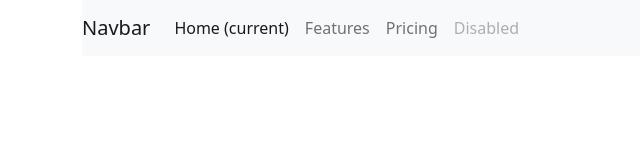
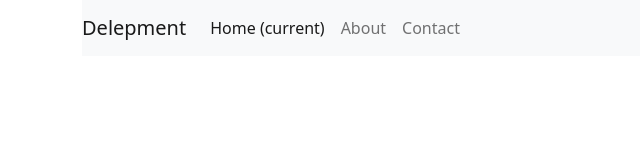
Before and after one commit to ygm2013/mywebsite, a website: page index.html in a window 1280 px wide. Shown: the whole page, without its empty margins (0-640 px from the left). Drawn offline with Linux system fonts and the light colour scheme.

Commit message:
Changed menu item names

```diff
--- a/index.html
+++ b/index.html
@@ -10,16 +10,15 @@
 <body>
     <div class="container">
         <nav class="navbar navbar-expand-lg navbar-ligh bg-light">
-            <a class="navbar-brand" href="#">Navbar</a>
+            <a class="navbar-brand" href="#"> Delepment </a>
             <button class="navbar-toggler" type="button" data-toggle="collapse" data-target="#navbarNavAltMarkup" aria-controls="navbarNavAltMarkup" aria-expanded="false" aria-label="Toggle navigation">
               <span class="navbar-toggler-icon"></span>
             </button>
             <div class="collapse navbar-collapse" id="navbarNavAltMarkup">
               <div class="navbar-nav">
                 <a class="nav-item nav-link active" href="#">Home <span class="sr-only">(current)</span></a>
-                <a class="nav-item nav-link" href="#">Features</a>
-                <a class="nav-item nav-link" href="#">Pricing</a>
-                <a class="nav-item nav-link disabled" href="#">Disabled</a>
+                <a class="nav-item nav-link" href="#">About</a>
+                <a class="nav-item nav-link" href="#">Contact</a>
               </div>
             </div>
           </nav>
```
